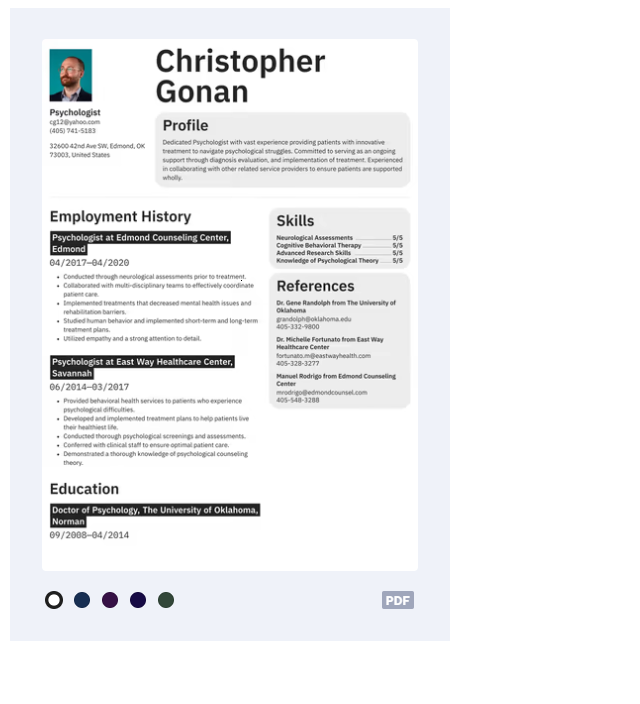
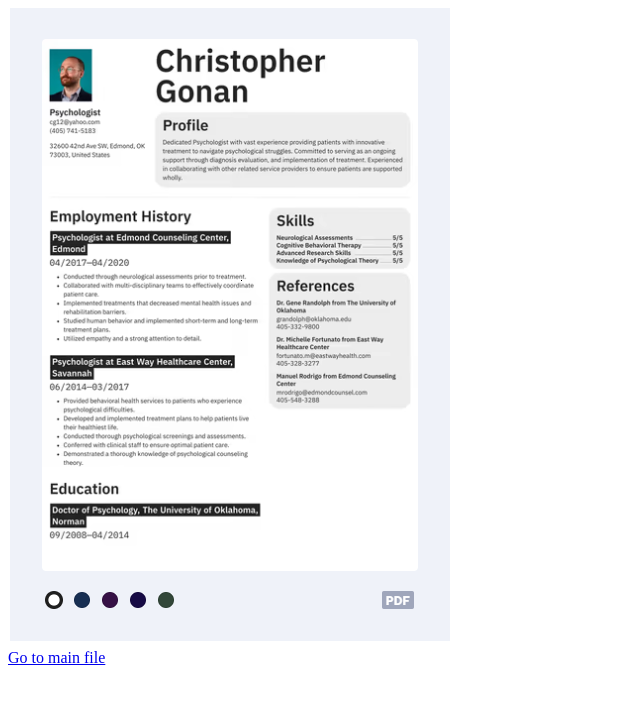
Before and after one commit to DenysChornokon/webdev-2, a plain HTML site: page lab1/template.html in a window 1280 px wide. Shown: the whole page, without its empty margins (0-640 px from the left). Drawn offline with Linux system fonts and the light colour scheme.

Commit message:
final1 link added

```diff
--- a/lab1/template.html
+++ b/lab1/template.html
@@ -9,4 +9,8 @@
 <body>
     <img src="./img/cv-sample.png" alt="myTemplate">
 </body>
+
+<footer>
+    <a class="button" href="./index.html" target="_blank">Go to main file</a>
+</footer>
 </html>
```
